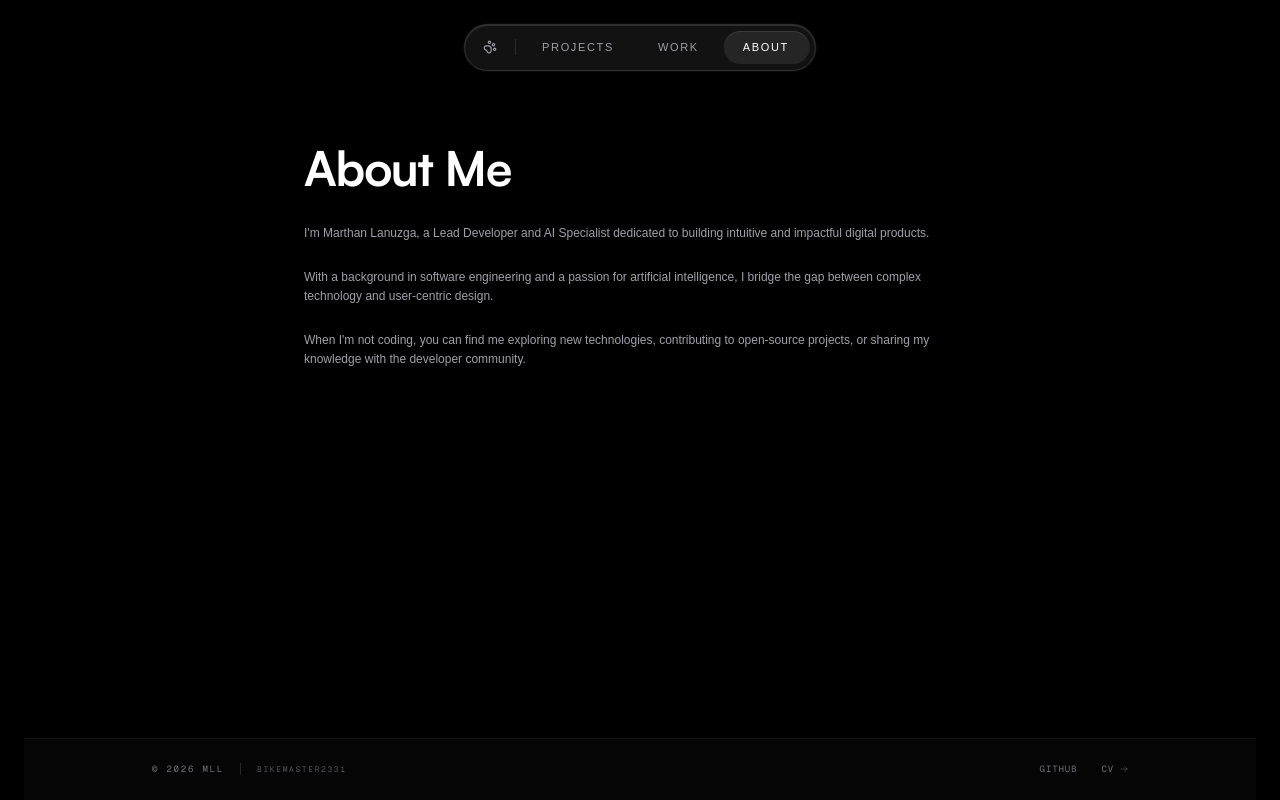
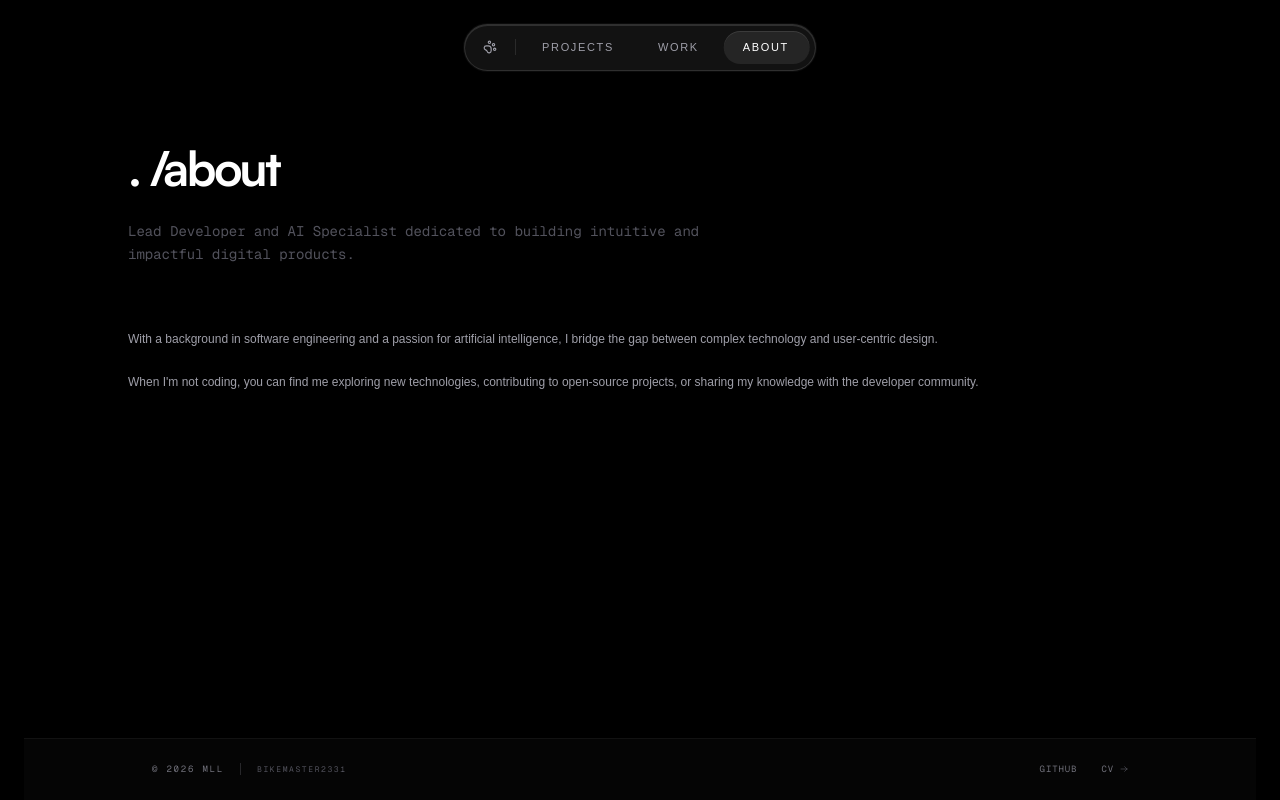
Before and after one commit to bikemaster2331/porpolyo, a Next.js app: page /about in a window 1280 px wide. Built offline with nearby package versions, Linux system fonts and the light colour scheme.

Commit message:
style: refine about page layout and physical aesthetic

```diff
--- a/src/app/about/page.tsx
+++ b/src/app/about/page.tsx
@@ -6,14 +6,16 @@ export default function About() {
       <div className="w-full order-first md:order-last">
         <Footer />
       </div>
-      <div className="max-w-2xl w-full flex-grow pt-12 md:pt-36">
-        <h1 className="text-5xl font-satoshi font-bold tracking-tight mb-8 text-center sm:text-left">
-          About Me
-        </h1>
+      <div className="max-w-5xl w-full flex-grow pt-4 md:pt-36">
+        <div className="md:mb-16 mb-4 flex flex-col gap-3">
+          <h1 className="text-5xl font-satoshi font-bold tracking-tighter text-left">
+            . /about
+          </h1>
+          <p className="text-zinc-600 font-mono md:text-[14px] text-[12px] max-w-xl leading-relaxed mt-4 text-left">
+            Lead Developer and AI Specialist dedicated to building intuitive and impactful digital products.
+          </p>
+        </div>
         <div className="space-y-6 text-[12px] text-zinc-400 leading-relaxed text-center sm:text-left">
-          <p>
-            I&apos;m Marthan Lanuzga, a Lead Developer and AI Specialist dedicated to building intuitive and impactful digital products.
-          </p>
           <p>
             With a background in software engineering and a passion for artificial intelligence, I bridge the gap between complex technology and user-centric design.
           </p>
```
